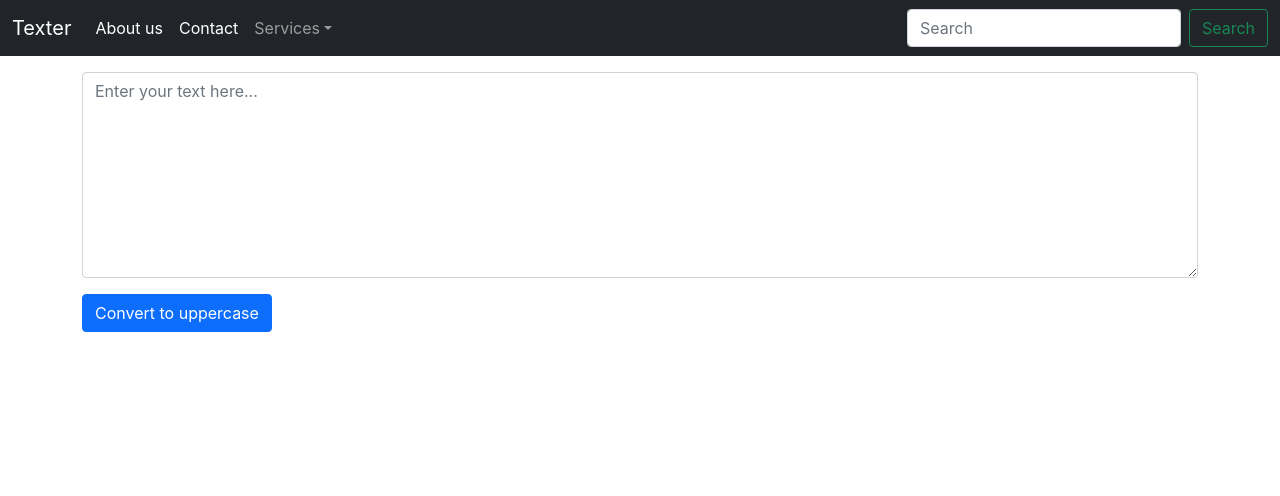
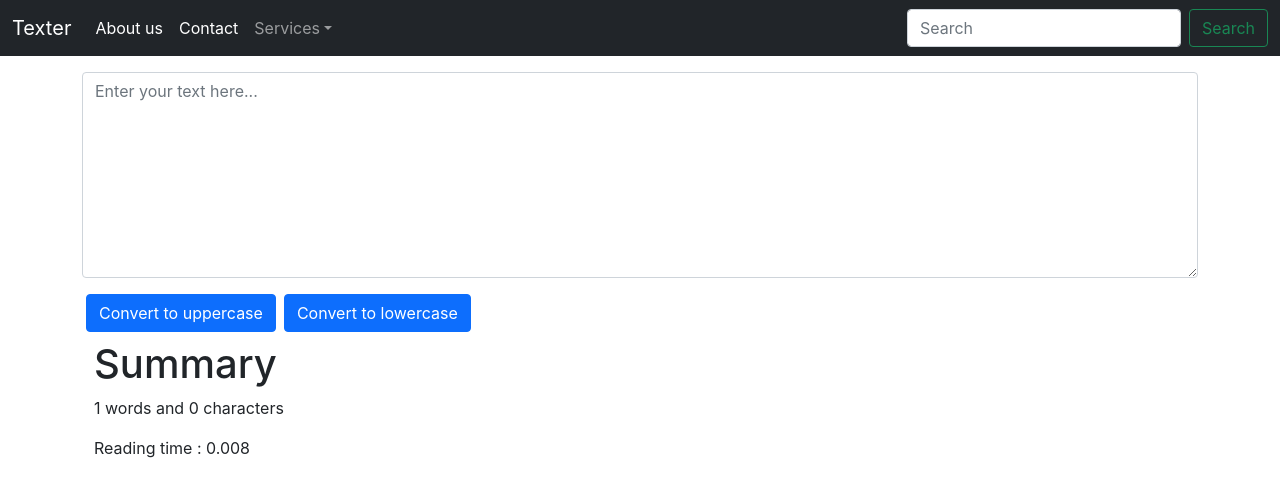
Before and after one commit to Anant-mishra1729/Learning_react, a React (Create React App) app: page / in a window 1280 px wide. Shown: the top 496 px of the page. Built offline with nearby package versions, Linux system fonts and the light colour scheme.

Commit message:
Using hooks and states

```diff
--- a/src/components/Form.js
+++ b/src/components/Form.js
@@ -1,25 +1,44 @@
 import React, { useState } from 'react'
+
+// Usestate -> Hooks => For handling states in functional based components
+
 
 
 export default function Textform() {
 
+    // Convert to uppercase
     const handleUpClick = () => {
         setUpper(text.toUpperCase());
     }
 
+    // Convert to lowercase
+    const handleLowClick = () => {
+        setUpper(text.toLowerCase());
+    }
+
+    // Without this you can't write in text area
     const handleOnChange = (event) => {
         setUpper(event.target.value);
     }
 
-    // States
+    // Using hook
     const [text, setUpper] = useState('');
 
     return (
-        <div>
-            <div className="mb-3">
-                <textarea className="form-control" value={text} placeholder="Enter your text here..." onChange={handleOnChange} id="myText" rows="8"></textarea>
+        <>
+            <div>
+                <div className="mb-3">
+                    <textarea className="form-control" value={text} placeholder="Enter your text here..." onChange={handleOnChange} id="myText" rows="8"></textarea>
+                </div>
+                <button className="btn btn-primary mx-1" id="toUpper" onClick={handleUpClick}>Convert to uppercase</button>
+                <button className="btn btn-primary mx-1" id="toUpper" onClick={handleLowClick}>Convert to lowercase</button>
             </div>
-            <button className="btn btn-primary" id="toUpper" onClick={handleUpClick}>Convert to uppercase</button>
-        </div>
+
+            <div className="container my-2">
+                <h1>Summary</h1>
+                <p>{text.split(" ").length} words and {text.length} characters</p>
+                <p>Reading time : <span>{text.split(' ').length * 0.008}</span></p>
+            </div>
+        </>
     )
 }
```
